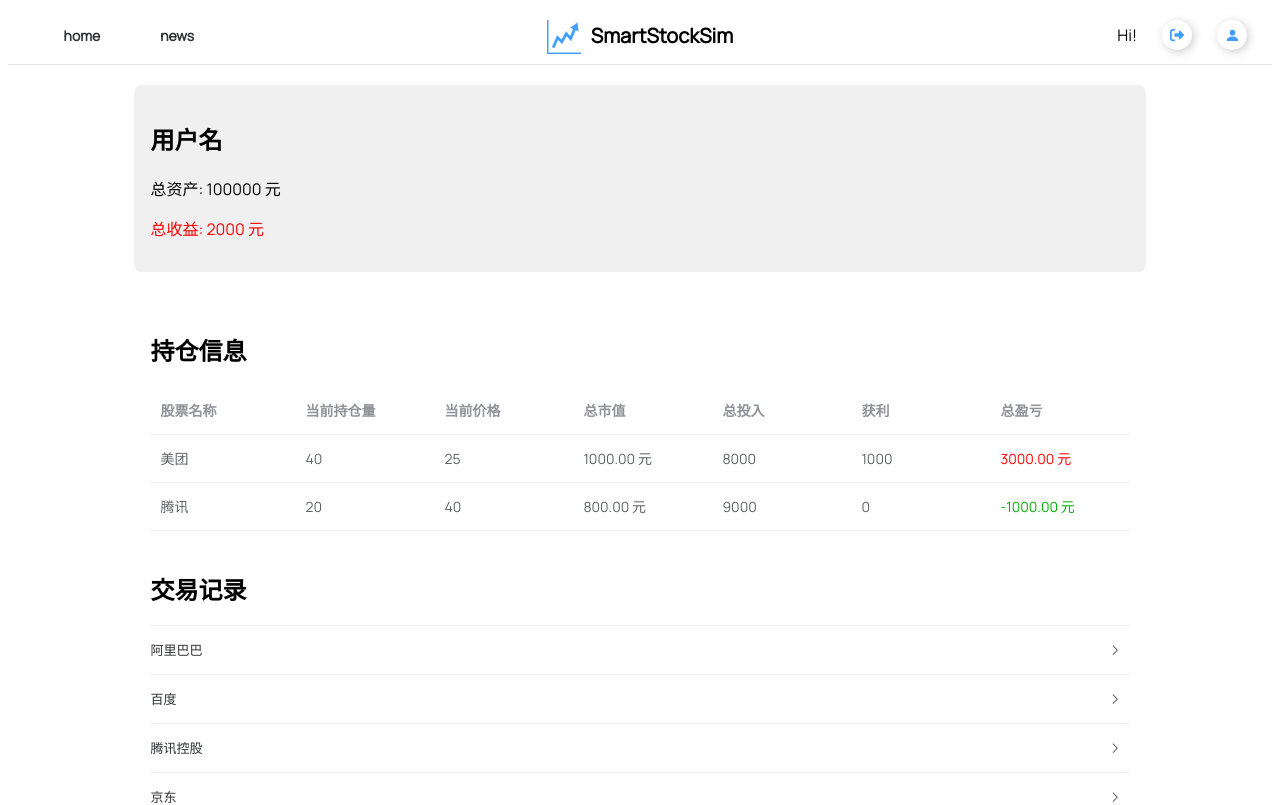
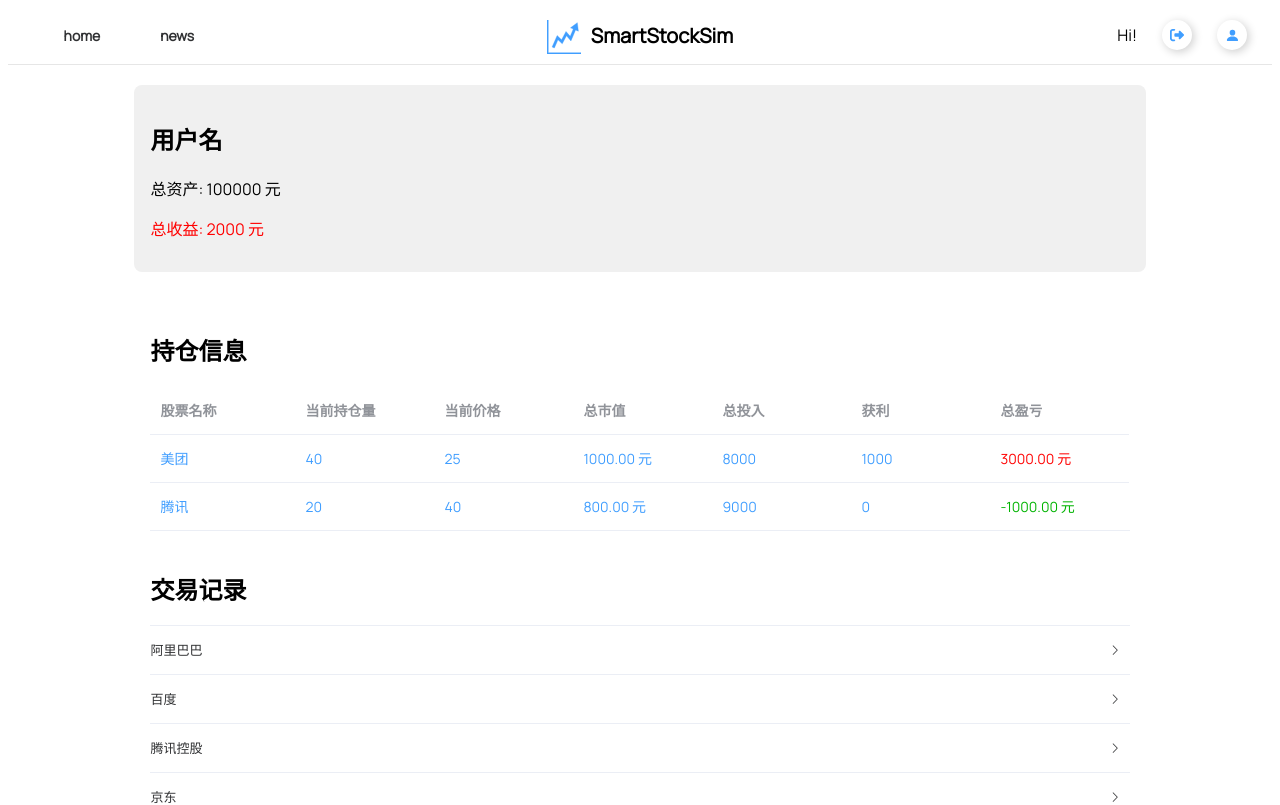
Before and after one commit to Gonghouwang/stock_Simulator, a Vue app: page /user in a window 1280 px wide. Shown: the top 805 px of the page. Built offline with nearby package versions, Linux system fonts and the light colour scheme; no server answers; sample sign-in values are in the browser's storage.

Commit message:
feat(user):持仓信息点击数据行跳转

```diff
--- a/src/views/user.vue
+++ b/src/views/user.vue
@@ -14,7 +14,7 @@
             <!-- 持仓信息 -->
             <div class="stock-holdings">
                 <h2>持仓信息</h2>
-                <el-table :data="account.tradeInfo">
+                <el-table :data="account.tradeInfo" class="stock-name-link" @row-click="goDetail">
                     <el-table-column prop="stockName" label="股票名称"></el-table-column>
                     <el-table-column prop="quantity" label="当前持仓量"></el-table-column>
                   <el-table-column prop="price" label="当前价格"></el-table-column>
@@ -187,6 +187,9 @@
                 this.account = response.data;
             })
         },
+      goDetail(row) {
+        this.$router.push({ path: `/stock/${row.stockId}` });
+      },
         // getUser() { //获取用戶简要信息
         //     user().then(response => {
         //         this.account = response.data;
@@ -207,8 +210,14 @@
     flex-wrap: wrap;
     padding: 20px;
     justify-content: center;
+
 }
-
+.el-table th {
+  border-bottom: none !important;
+}
+.el-table .cell {
+  text-decoration: none !important;
+}
 .account-overview {
     background-color: #f0f0f0;
     padding: 16px;
@@ -239,4 +248,8 @@
     color: red;
     /* 当 changePercent 是正数时，价格显示红色 */
 }
+.stock-name-link {
+  color: #409EFF;
+  cursor: pointer;
+}
 </style>
```
